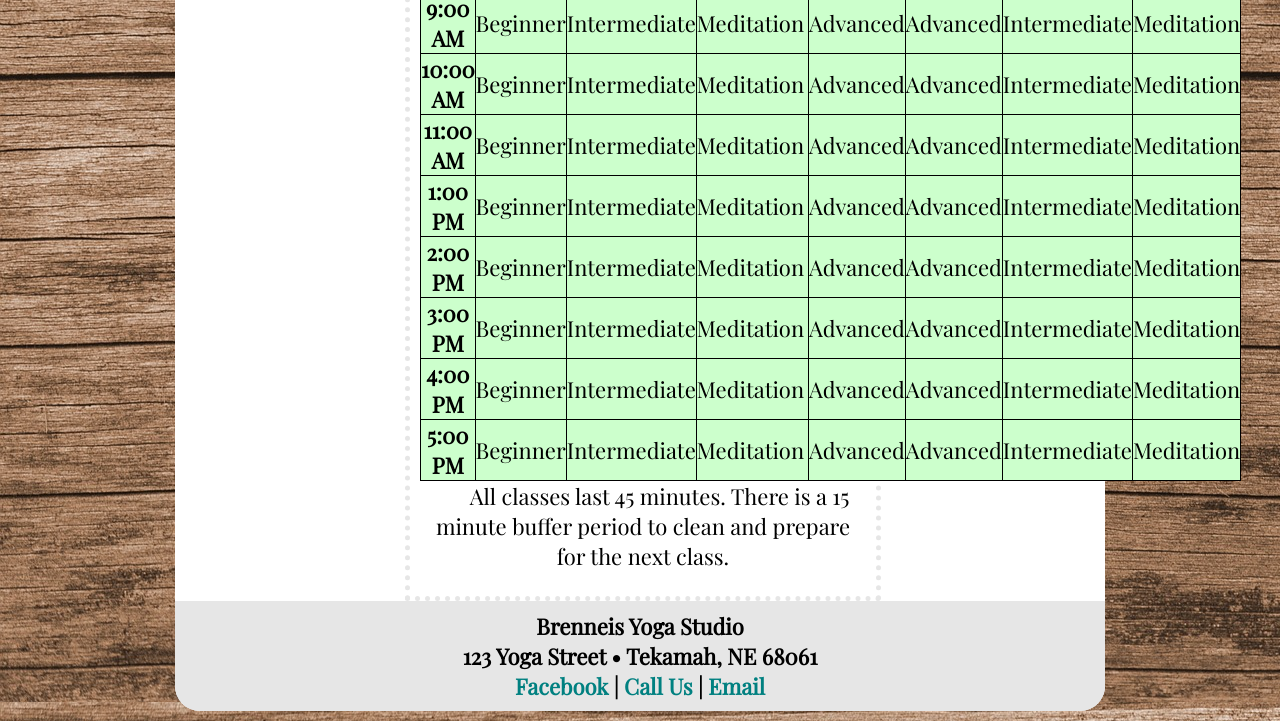
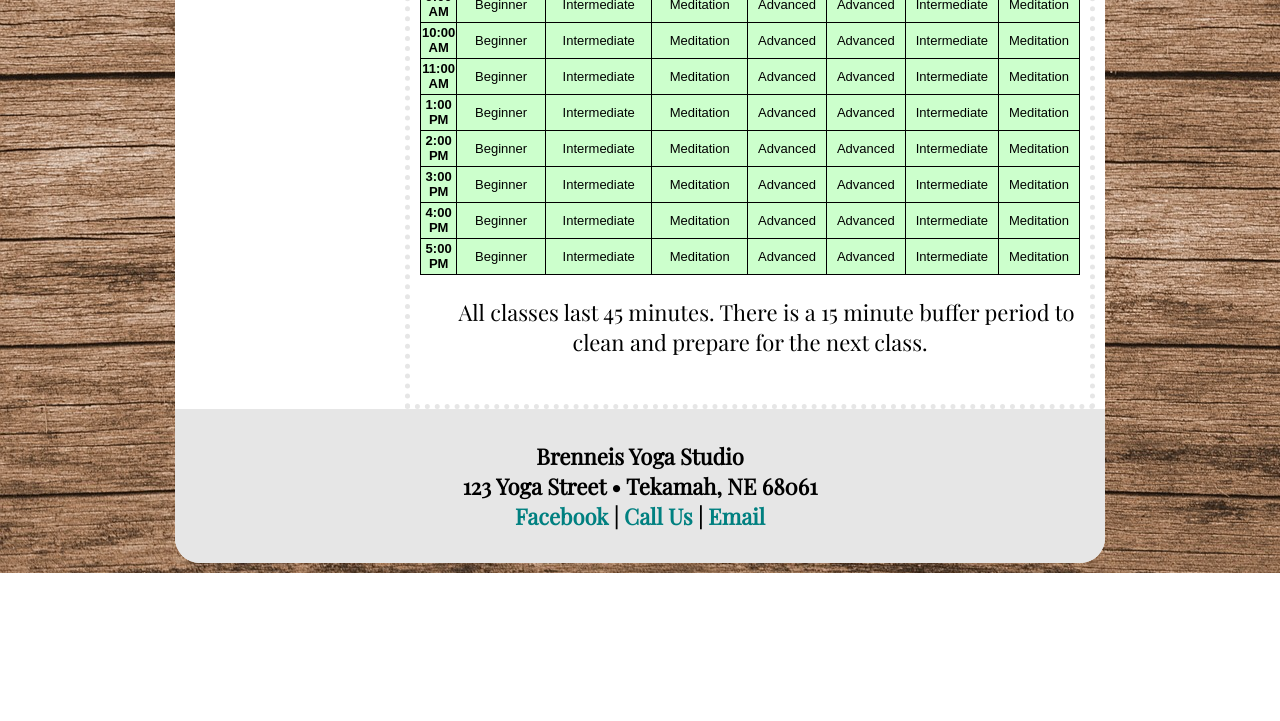
Before and after one commit to Blbrenneis/Yoga, a plain HTML site: page classes.html in a window 1280 px wide. Shown: the part 578-1299 px from the top of the page. After the commit the page ends 1151 px from the top, so only its background shows below. Drawn offline with nearby package versions, Linux system fonts and the light colour scheme.

Commit message:
Add files via upload

```diff
--- a/css/styles.css
+++ b/css/styles.css
@@ -9,10 +9,6 @@
 
 */
 
-* {
-    margin: 0;
-    padding: 0;
-}
 
 body {
     font-size: 1.1em;
@@ -45,6 +41,7 @@ nav {
     float: left;
     text-align: center;
     font-family: 'Playfair Display', serif;
+
 }
 
 nav ul {
@@ -66,10 +63,12 @@ nav ul li a:hover {
 }
 
 #main {
-    width: 446px;
+    width: 660px;
     padding: 10px;
     padding-bottom: 25px;
     float: left;
+    font-family: 'Playfair Display';
+    font-size: 22px;
     color: black;
     border-left: 2px;
     border-right: 2px;
@@ -83,7 +82,7 @@ nav ul li a:hover {
     text-align: center;
 }
 
-figure{
+figure {
     padding-top: 10px;
     text-align: center;
 }
@@ -97,7 +96,7 @@ aside {
     width: 190px;
     margin: 0 5px 0 5px;
     padding: 10px;
-    float: right;
+    float: none;
 }
 
 aside p {
@@ -118,6 +117,8 @@ h3 {
     padding-top: 0.5em;
 }
 
+
+
 footer {
     width: 910px;
     margin: 0;
@@ -137,7 +138,8 @@ footer {
     border: none;
     border-radius: 25px;
 
-}/* navigation for footer */
+}
+/* navigation for footer */
 footer a:link {
     color: rgb(0, 128, 128);
     text-decoration: none;
@@ -152,3 +154,27 @@ footer a:visited {
 footer a:hover {
     text-decoration: underline;
 }
+
+/* table */
+
+table {
+    align-content: center;
+    width: 100%;
+    font-family: fantasy;
+    font-size: small;
+}
+
+tr {
+
+}
+
+th {
+    height: 20px;
+}
+td {
+    width: 30%;
+    font-family: fantasy;
+    font-size: small;
+    text-align: center;
+    padding: 10px;
+}
```
